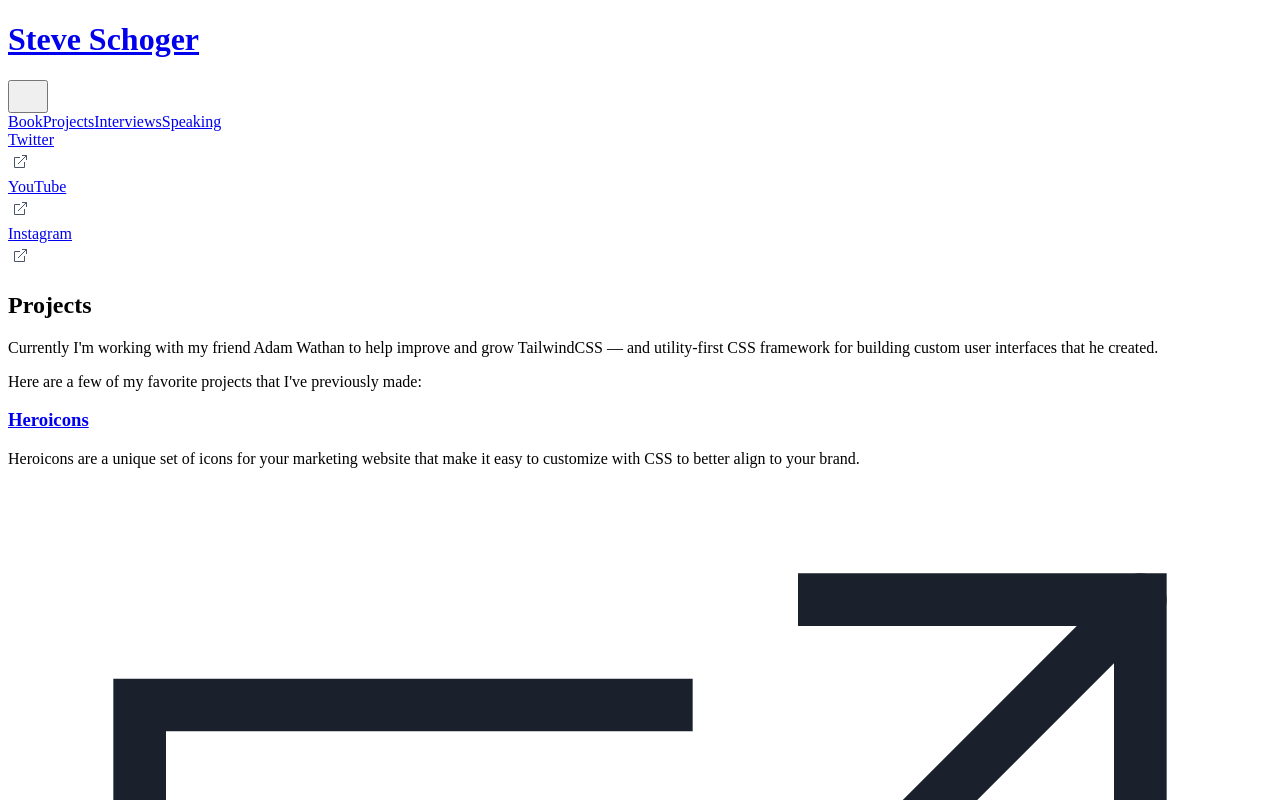
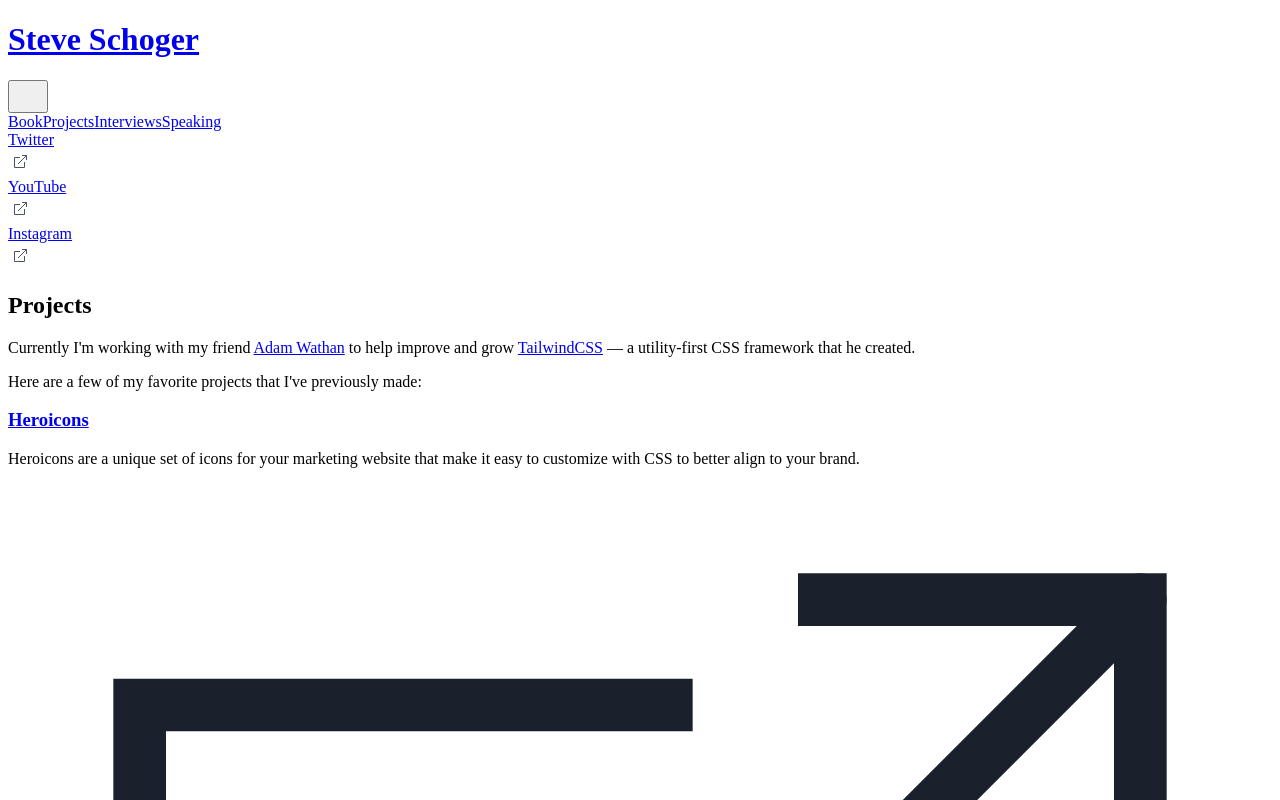
Before and after one commit to sschoger/steveschoger-site, a Nuxt app: page /projects in a window 1280 px wide. Shown: the top 800 px of the page. Built offline with nearby package versions, Linux system fonts and the light colour scheme.

Commit message:
Fixed spelling

```diff
--- a/pages/projects.vue
+++ b/pages/projects.vue
@@ -7,8 +7,8 @@
       </div>
       <div class="w-full md:w-2/3 mt-6">
         <div class="text-lg sm:text-xl lg:text-2xl text-gray-700">
-          <p>Currently I'm working with my friend <a>Adam Wathan</a> to help improve and grow <a>TailwindCSS</a> — and utility-first CSS framework for building custom user interfaces that he created.</p>
-          <p class="mt-4">Here are a few of my favorite projects that I've previously made:</p>
+          <p>Currently I'm working with my friend <a href="https://twitter.com/adamwathan" class="border-b border-gray-900 pb-px text-gray-900">Adam Wathan</a> to help improve and grow <a href="https://tailwindcss.com/" class="border-b border-gray-900 pb-px text-gray-900">TailwindCSS</a> — a utility-first CSS framework that he created.</p>
+          <p class="mt-6">Here are a few of my favorite projects that I've previously made:</p>
         </div>
         <div class="mt-6 lg:mt-10 border-b border-gray-400">
           <div class="border-t border-gray-400 py-6 sm:py-8 lg:py-10" v-for="project in projects">
```
